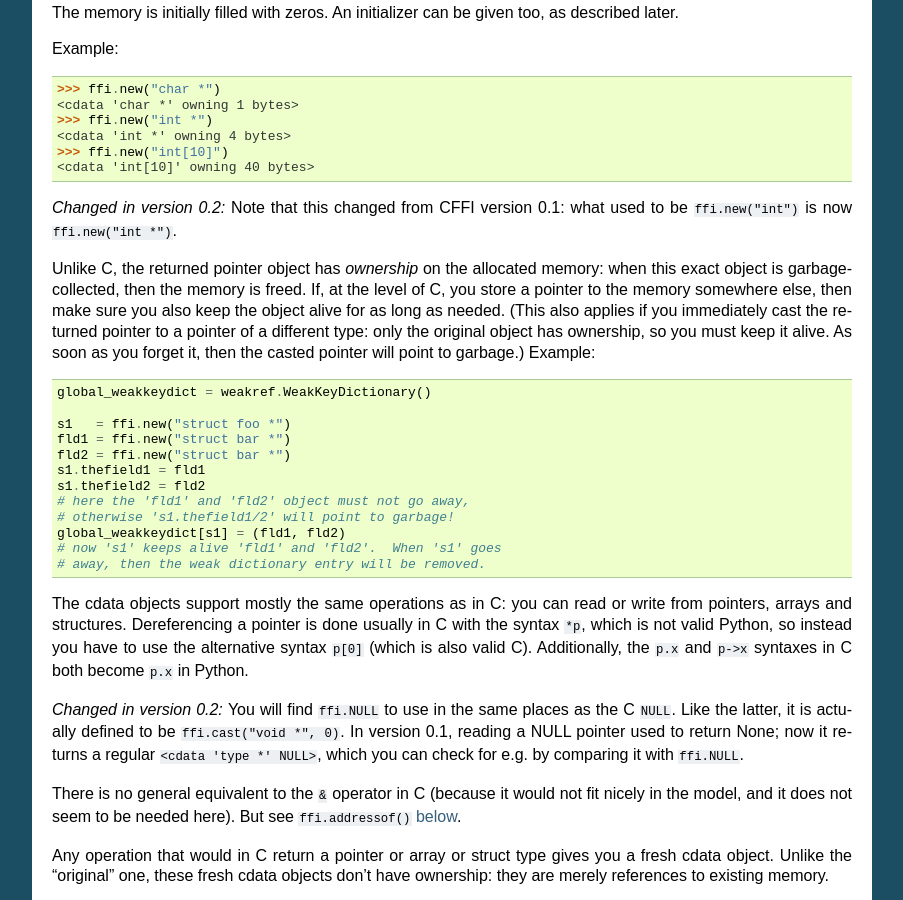
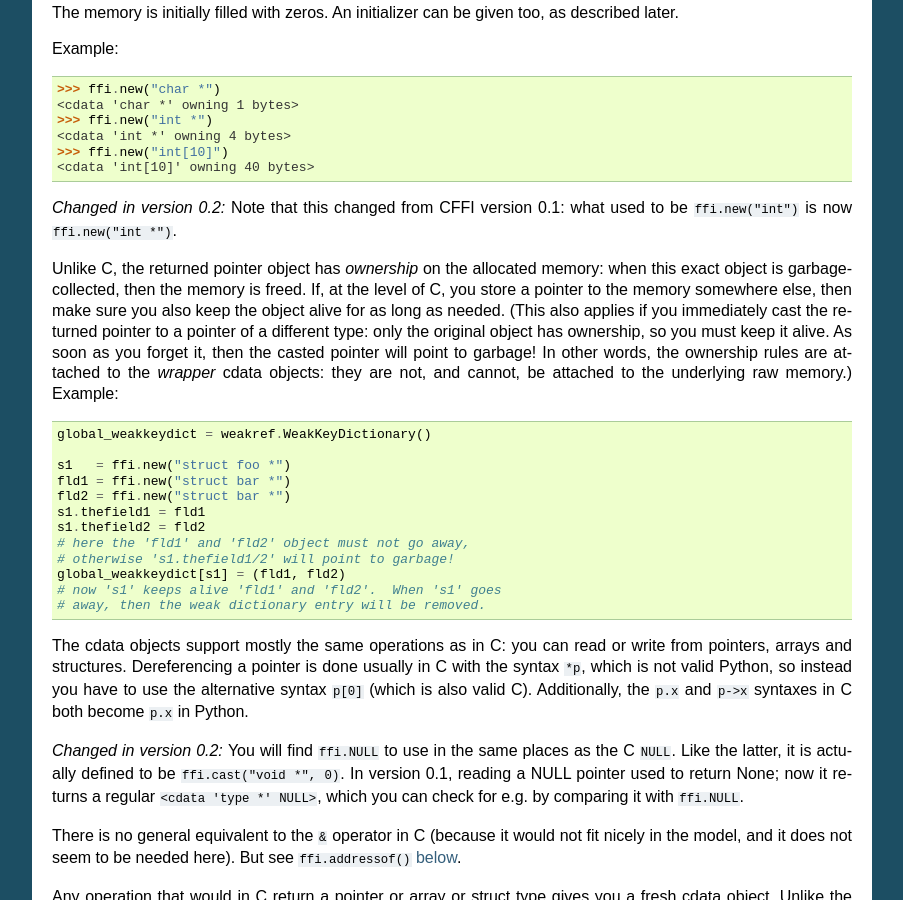
Before and after one commit to tharvik/cffi, a Sphinx documentation site: the page built from doc/source/index.rst, in a window 1280 px wide and 900 px high, scrolled down 7834 px. Shown: the whole window, without its empty margins (198-1101 px from the left). Built offline with Sphinx 7.4.7, drawn with Linux system fonts in a browser that asks for light colours.

Commit message:
Make this point clearer here too.

```diff
--- a/doc/source/index.rst
+++ b/doc/source/index.rst
@@ -613,7 +613,9 @@ somewhere else, then make sure you also keep the object alive for as
 long as needed.  (This also applies if you immediately cast the returned
 pointer to a pointer of a different type: only the original object has
 ownership, so you must keep it alive.  As soon as you forget it, then
-the casted pointer will point to garbage.)  Example::
+the casted pointer will point to garbage!  In other words, the ownership
+rules are attached to the *wrapper* cdata objects: they are not, and
+cannot, be attached to the underlying raw memory.)  Example::
 
     global_weakkeydict = weakref.WeakKeyDictionary()
 
```
